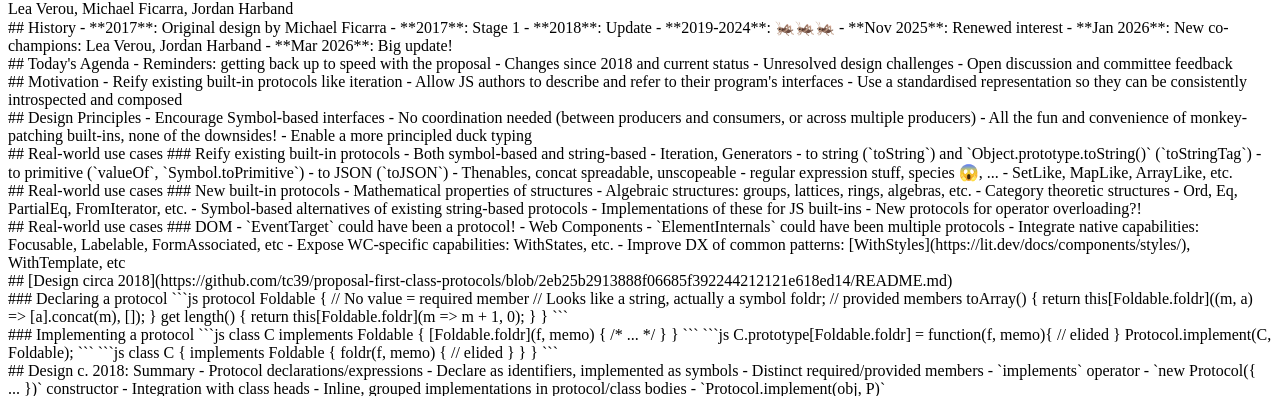
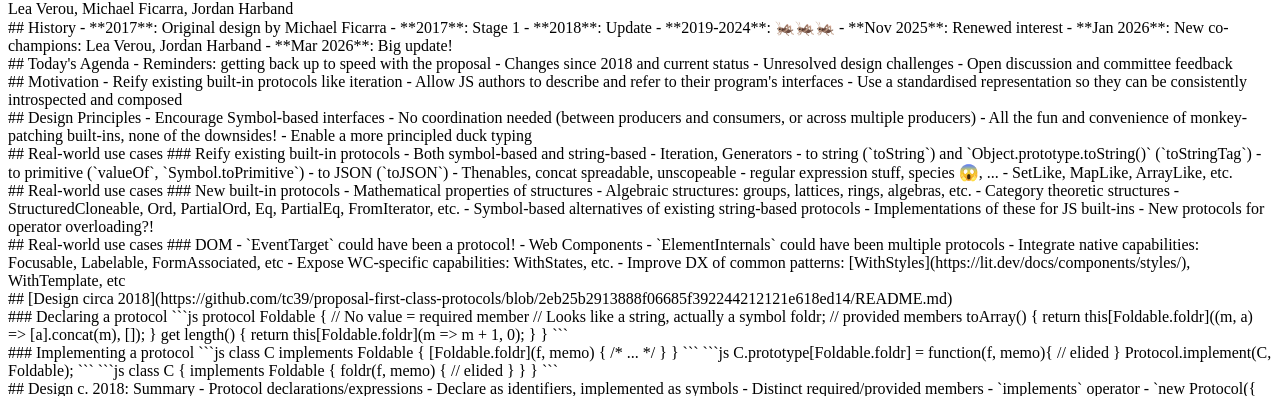
Before and after one commit to tc39/proposal-first-class-protocols, a website with bundled scripts: page slides/2026-03/index.html in a window 1280 px wide. Shown: the part 127-523 px from the top of the page. Built offline with nearby package versions, Linux system fonts and the light colour scheme.

Commit message:
Add StructuredCloneable

```diff
--- a/slides/2026-03/index.html
+++ b/slides/2026-03/index.html
@@ -88,7 +88,7 @@
 - Mathematical properties of structures
 - Algebraic structures: groups, lattices, rings, algebras, etc.
 - Category theoretic structures
-- Ord, Eq, PartialEq, FromIterator, etc.
+- StructuredCloneable, Ord, PartialOrd, Eq, PartialEq, FromIterator, etc.
 - Symbol-based alternatives of existing string-based protocols
 - Implementations of these for JS built-ins
 - New protocols for operator overloading?!
```
